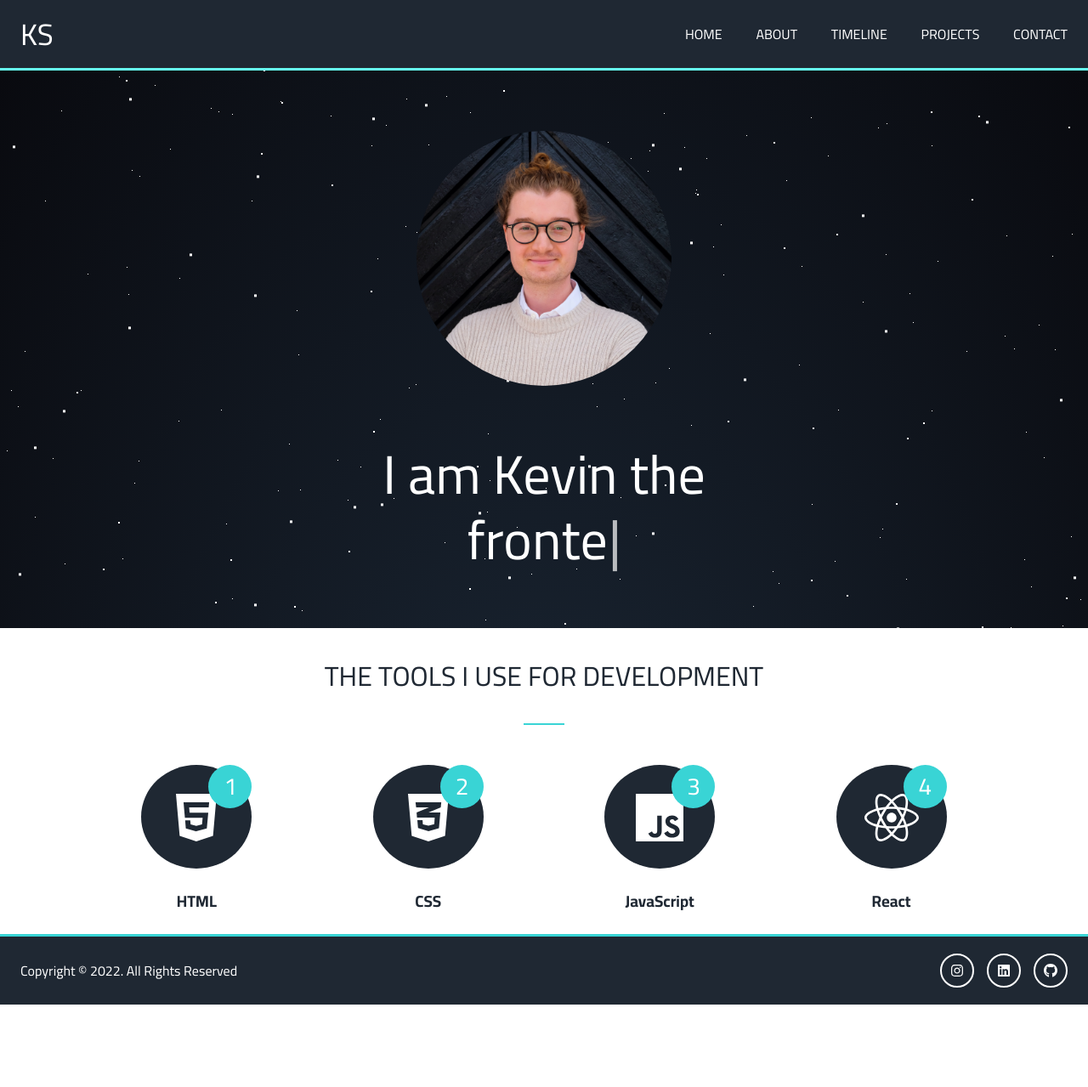
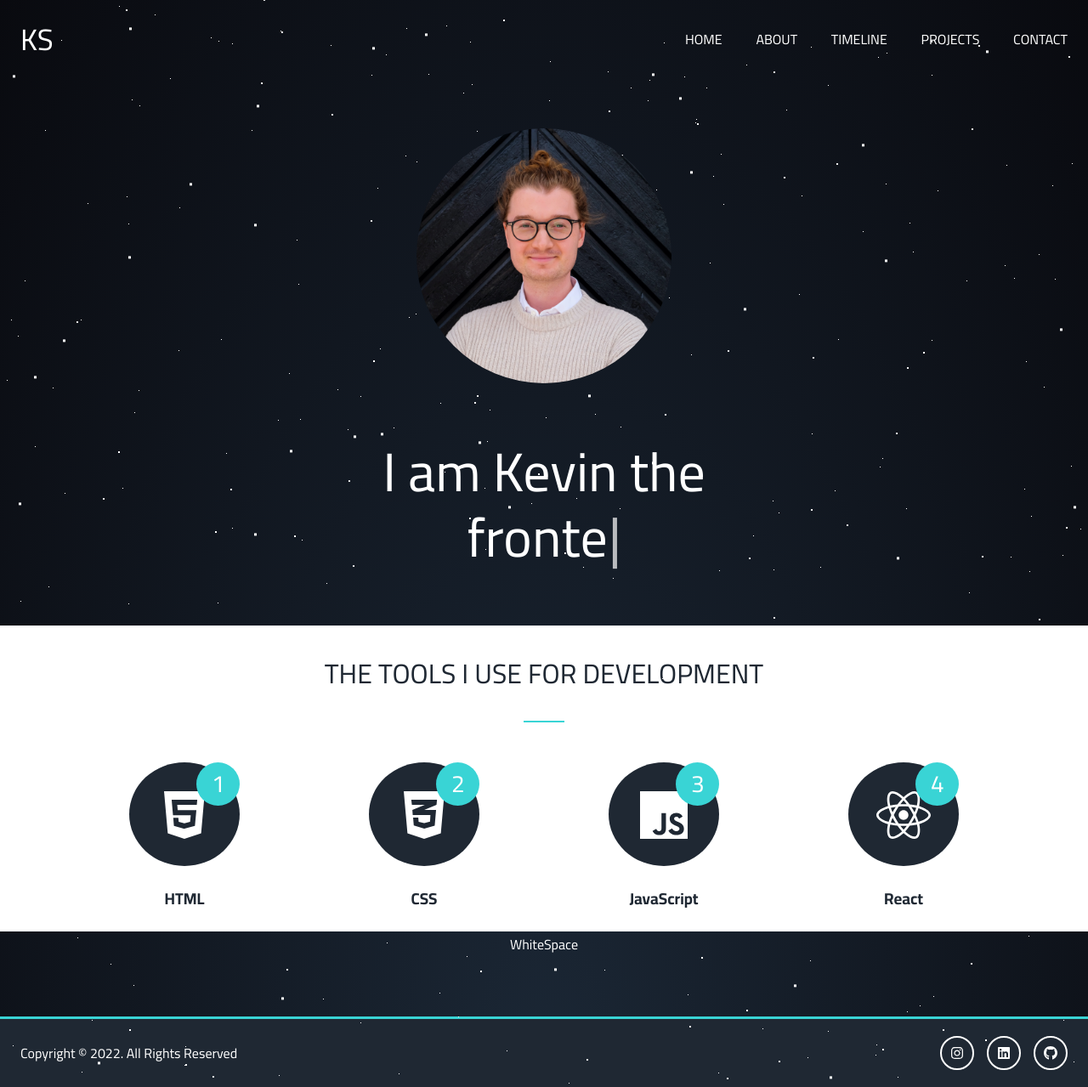
Before and after one commit to kevinsvanback/portfolio-website, a React (Create React App) app: page / in a window 1280 px wide. Shown: the whole page at 85% size. Before the commit the page ends 1182 px from the top, so only its background shows below. Built offline with nearby package versions, Linux system fonts and the light colour scheme.

Commit message:
WhiteSpace, transparent header

```diff
--- a/src/App.js
+++ b/src/App.js
@@ -1,15 +1,21 @@
 import { Route, Routes } from 'react-router-dom';
 import Footer from './components/Footer';
 import Header from './components/Header';
+import starStyles from './components/Stars.module.css';
 import AboutPage from './pages/AboutPage';
 import ContactPage from './pages/ContactPage';
 import HomePage from './pages/HomePage';
 import ProjectsPage from './pages/ProjectsPage';
 import TimelinePage from './pages/TimelinePage';
+import WhiteSpace from './pages/WhiteSpace';
+
 
 function App() {
   return (
-    <>
+    <div className={starStyles.background}>
+      <div className={starStyles.stars} />
+      <div className={starStyles.stars2} />
+      <div className={starStyles.stars3} />
       <Header />
       <Routes>
         <Route path={'/'} element={<HomePage />} />
@@ -18,8 +24,9 @@ function App() {
         <Route path={'/projects'} element={<ProjectsPage />} />
         <Route path={'/contact'} element={<ContactPage />} />
       </Routes>
+      <WhiteSpace />
       <Footer />
-    </>
+    </div>
   );
 }
 
--- a/src/components/Header.module.css
+++ b/src/components/Header.module.css
@@ -1,6 +1,6 @@
 .header {
-  background-color: #1f2833;
-  border-bottom: 3px solid #66FCF1;
+  /* background-color: #1f2833; */
+  /* border-bottom: 3px solid #66FCF1; */
 }
 
 .container {
@@ -16,18 +16,11 @@
   justify-content: space-between;
   align-items: center;
   height: 80px;
-  background-color: #1f2833;
 }
 
 .logo {
  color: #fff;
  font-size: 35px;
-}
-
-.logo img {
-  height: 60px;
-  width: 60px;
-  border-radius: 50%;
 }
 
 ul {
--- a/src/pages/HomePage.js
+++ b/src/pages/HomePage.js
@@ -2,17 +2,17 @@ import { faCss3Alt, faHtml5, faJs, faReact } from '@fortawesome/free-brands-svg-
 import { FontAwesomeIcon } from '@fortawesome/react-fontawesome';
 import React from 'react';
 import Typewriter from 'typewriter-effect';
-import starStyles from '../components/Stars.module.css';
 import profileImg from '../images/profile.jpg';
 import styles from './HomePage.module.css';
 
 
 const HomePage = () => {
   return (
-    <div className={`${styles.bgImage}, ${starStyles.background}`}>
-      <div className={starStyles.stars} />
+    // <div className={`${styles.bgImage}, ${starStyles.background}`}>
+    <div>
+      {/* <div className={starStyles.stars} />
       <div className={starStyles.stars2} />
-      <div className={starStyles.stars3} />
+      <div className={starStyles.stars3} /> */}
 
       <section className={styles.typewriterSection}>
         <div className={styles.profileContainer}>
--- a/src/pages/HomePage.module.css
+++ b/src/pages/HomePage.module.css
@@ -13,6 +13,8 @@
   align-items: center;
   text-align: center;
   height: 650px;
+  max-width: 1280px;
+  margin: auto;
 }
 
 .profileContainer {
@@ -37,7 +39,7 @@
   background-color: #fff;
   display: block;
   max-width: 1280px;
-  padding: 0 24px;
+  /* padding: 0 24px; */
   margin: auto;
   overflow: hidden;
 }
--- /dev/null
+++ b/src/pages/WhiteSpace.js
@@ -0,0 +1,10 @@
+import React from 'react';
+import styles from './WhiteSpace.module.css';
+
+const WhiteSpace = () => {
+  return (
+    <div className={styles.x}>WhiteSpace</div>
+  );
+};
+
+export default WhiteSpace;
--- /dev/null
+++ b/src/pages/WhiteSpace.module.css
@@ -0,0 +1,5 @@
+.x {
+  text-align: center;
+  color: #fff;
+  height: 100px;
+}
```
Also changed, not shown: src/App.css (added, +7 -0 lines).
